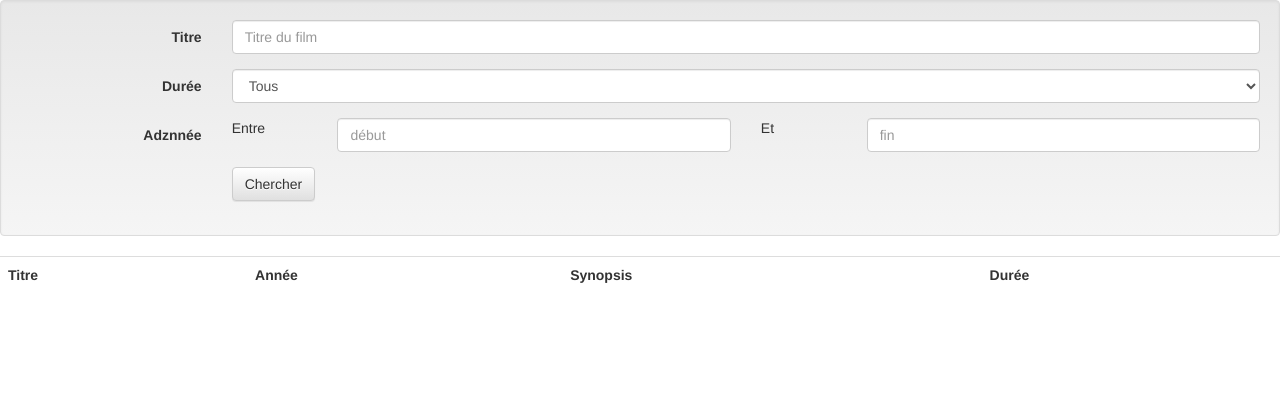
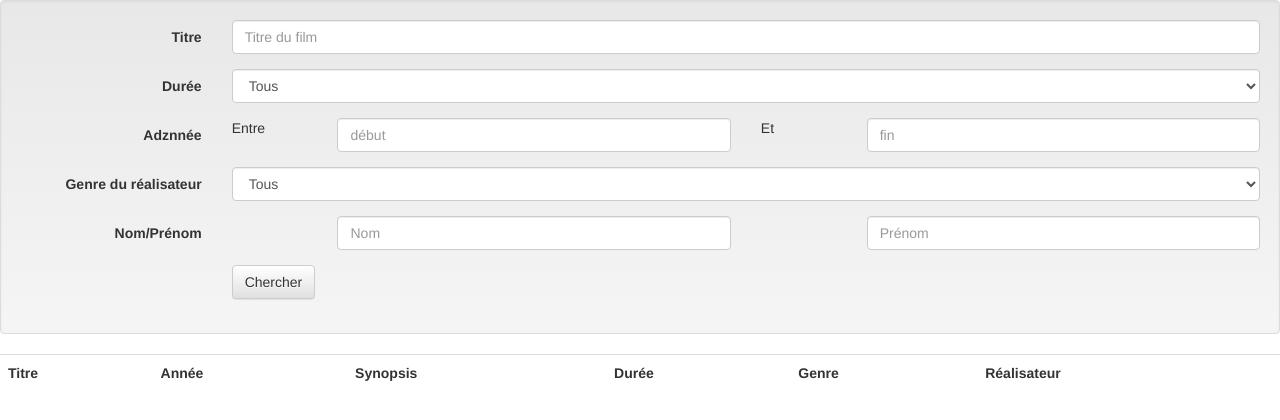
Before and after one commit to brandin-julien/moviesearch, a PHP site: page / in a window 1280 px wide. Shown: the top 420 px of the page. Run offline with PHP 8.4, Linux system fonts and the light colour scheme; lists and menus that the app fills with data are empty.

Commit message:
Ajout de la recherche par le genre, nom et prénom du réalisateur
Ajout de la recherche par le genre, nom et prénom du réalisateur

```diff
--- a/public/js/script.js
+++ b/public/js/script.js
@@ -6,58 +6,31 @@
              data: $(this).serialize(),
              dataType: 'json',
              success: function (data) {
-                 console.log(data); // il faut faire correspondre l'id duration l'année envoyer en ajax avec la requete et afficher en consequent
-                 console.log("success !");
-                 //var toPrint = '';
-                 var toPrint = '<tr> <th> Titre </th> <th>Année</th> <th>Synopsis</th> <th>Durée </th> </tr> <tr>';
+                 var toPrint = '<tr> <th> Titre </th> <th>Année</th> <th>Synopsis</th> <th>Durée </th> <th>Genre </th> <th>Réalisateur </th></tr> <tr>';
                  for (var i in data.films) {
 
                      toPrint +=
                          '<tr><td>' +data.films[i].title + '</td>' +
                          '<td>' + data.films[i].year + '</td>' +
                          '<td>' + data.films[i].synopsis +'</td>' +
-                         '<td>' + getTime(data.films[i].duration) + '</td></tr>';
+                         '<td>' + getTime(data.films[i].duration) + '</td>'+
+						 '<td>' + data.films[i].gender + '</td>'+
+						 '<td>' + data.films[i].first_name + ' ' + data.films[i].last_name +'</td>' +'</tr>';
                      $('tbody').html(toPrint + '<br>');
                     }
-
-                 //$('#displayFilms').html(toPrint);
-                 console.log(toPrint);
-
-                 /*
-                 $('#titleFilm').html(data.films[i].title);
-                 $('#durationFilm').html(data.films[i].duration);
-                 $('#yearFilm').html(data.films[i].year);
-                 $('#textFilm').html(data.films[i].synopsis);
-                  */
-
-                 console.log($('#titleFilm').html());
-                 //var titleMovie = $('#titleInput').val();
-                 //console.log($('#titleInput').val());
-                 //console.log($('#durationInput').text());
-
              },
 
              error: function (data, status, error) {
-                 var toPrint = '';
-                 data = JSON.parse(data.responseText);
-                 for (var d in data.errors) {
-                     toPrint += d + ' :' + data.errors[d] + '<br>';
-                 }
-                 console.log(toPrint);
+                 var toPrint = 'Erreur: Aucun résultats';
+				 $('tbody').html(toPrint + '<br>');
+
              }
          });
          return false;
      });
 
      function getTime(seconds){
-         var init = seconds;
-         var hours = Math.floor(init / 3600);
-         var minutes = Math.floor((init / 60) % 60);
-         //var seconds = init % 60;
-
          return ( Math.floor(seconds/3600)  + 'h' + Math.floor((seconds/60)%60));
-
-         return (hours + 'h' + minutes);
      }
 
 });
--- a/src/Controller/IndexController.php
+++ b/src/Controller/IndexController.php
@@ -14,21 +14,18 @@ class IndexController
     public function searchAction()
     {
         //se connecter à la bdd
-        //header('Content-Type: application/json');
+        header('Content-Type: application/json');
 
         $conn = \MovieSearch\Connexion::getInstance();
-
-        //creer la requete  adéquate
-        /*
-        dans AJAX mettre chaque valeur envoyer dans une variable puis l'enregistrer dans une variable PHP pour faire nos requete vis a vis de ça
-        utiliser unserialize() de data puis json_encode;
-        */
 
         $title = '%';
         $duration1 = 0;
         $duration2 = 999999;
         $year1 = 0;
         $year2 = 9999;
+		$gender = '%';
+		$firstName = '%';
+		$lastName = '%';
 
         if($_POST) {
 
@@ -57,14 +54,25 @@ class IndexController
 
             }
 
+			 if ($_POST['gender'] && $_POST['gender'] != 'Tous') {
+                $gender = $_POST['gender'];
+            }
+
+			if ($_POST['first_name']) {
+                $firstName = $_POST['first_name'] . '%';
+            }
+
+			if ($_POST['last_name']) {
+                $lastName = $_POST['last_name'] . '%';
+            }
+
         }
 
-        //$_POST['title'];
-        //$_POST['duration']; // envoi faudra en fonction de la phrase traduire en seconde
-        //$_POST['year_start'];
-        //$_POST['year_end'];
-
-        $sql = "SELECT * FROM `film` WHERE title LIKE :title and duration between :duration1 and :duration2 and year between :year1 and :year2";
+        $sql = "SELECT * FROM `artist`
+		left join film_director on artist.id = film_director.artist_id
+		left join film on film_director.film_id = film.id
+		WHERE film.title LIKE :title and film.duration between :duration1 and :duration2 and film.year between :year1 and :year2
+		and artist.gender like :gender and artist.first_name like :firstName and artist.last_name like :lastName";
 
         //envoyer la requete à la BDD
         $stmt = $conn->prepare($sql);
@@ -73,10 +81,19 @@ class IndexController
         $stmt->bindParam("duration2", $duration2);
         $stmt->bindParam("year1", $year1);
         $stmt->bindParam("year2", $year2);
+        $stmt->bindParam("gender", $gender);
+        $stmt->bindParam("firstName", $firstName);
+        $stmt->bindParam("lastName", $lastName);
         $stmt->execute();
         //renvoyer les files qu'on a trouvés
         $films = $stmt->fetchAll();
 
-        return json_encode(["films" => $films]);
-    }
+
+		if(sizeof($films) == 0){
+			http_response_code(400);
+			//return json_encode(["films" => $films]);
+		}else{
+			return json_encode(["films" => $films]);
+		}
+	}
 }
--- a/src/views/search.php
+++ b/src/views/search.php
@@ -53,7 +53,35 @@
                         <input name="year_end" type="text" class="form-control" id="titleInput" placeholder="fin">
                     </div>
                 </div>
-                <div class="form-group">
+
+				  <div class="form-group">
+                    <label for="genderInput" class="col-sm-2 control-label">Genre du réalisateur</label>
+                    <div class="col-sm-10">
+                        <select name="gender" class="form-control" id="titleInput">
+                            <option>Tous</option>
+                            <option value="M">Homme</option>
+                            <option value="F">Femme</option>
+                        </select>
+                    </div>
+                </div>
+
+				<div class="form-group">
+                    <label class="col-sm-2 control-label">Nom/Prénom</label>
+                    <div class="col-sm-1">
+
+                    </div>
+                    <div class="col-sm-4">
+                        <input name="last_name" type="text" class="form-control" id="titleInput" placeholder="Nom">
+                    </div>
+                    <div class="col-sm-1">
+
+                    </div>
+                    <div class="col-sm-4">
+                        <input name="first_name" type="text" class="form-control" id="titleInput" placeholder="Prénom">
+                    </div>
+                </div>
+
+				<div class="form-group">
                     <div class="col-sm-offset-2 col-sm-10">
                         <button type="submit" class="btn btn-default">Chercher</button>
                     </div>
@@ -78,6 +106,12 @@
             <th>
                 Durée
             </th>
+			<th>
+                Genre
+            </th>
+			<th>
+                Réalisateur
+            </th>
         </tr>
         <tr id="displayFilms">
 
```
Also changed, not shown: public/js/search.js (deleted, +0 -27 lines), 1 other file.
